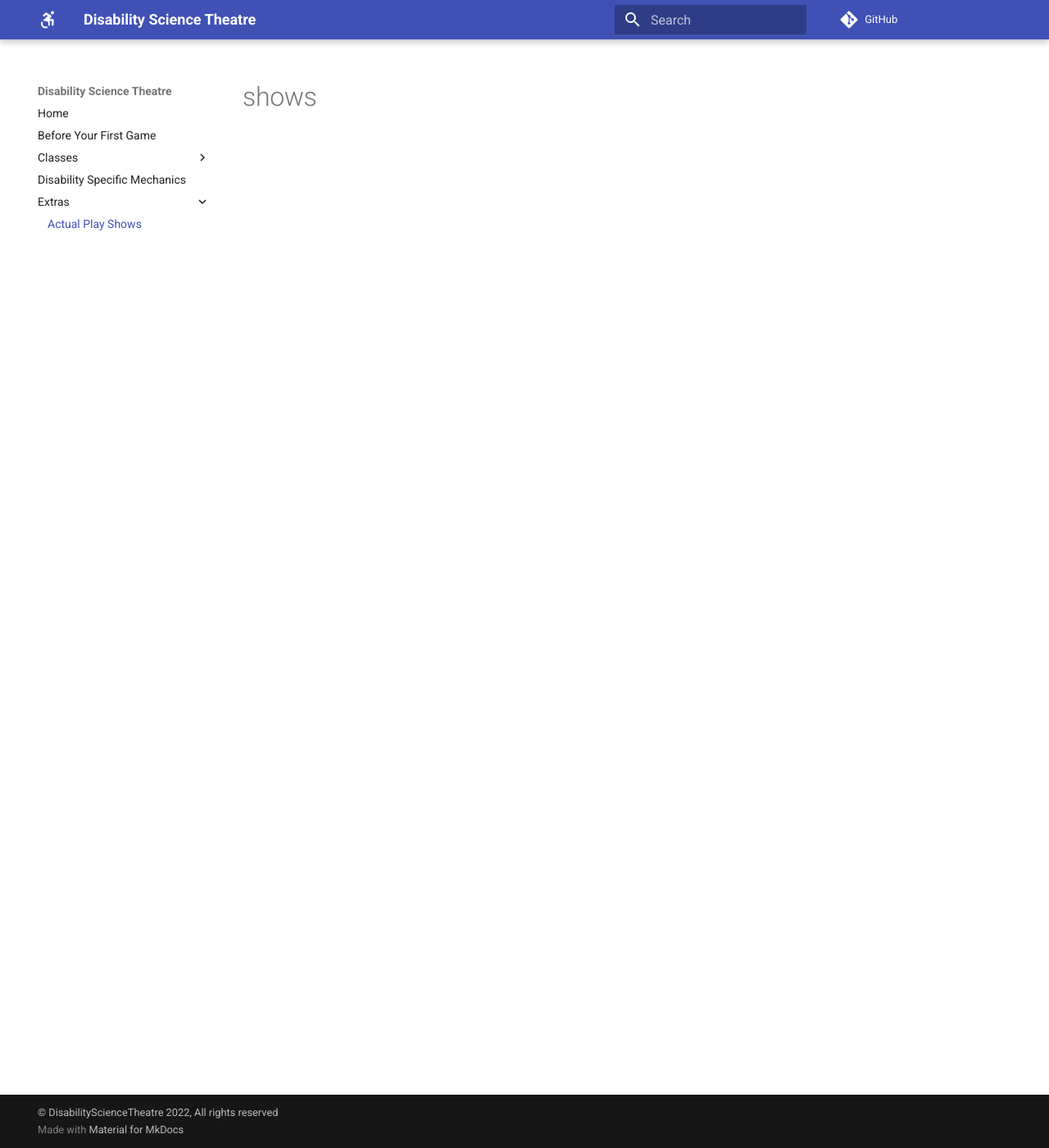
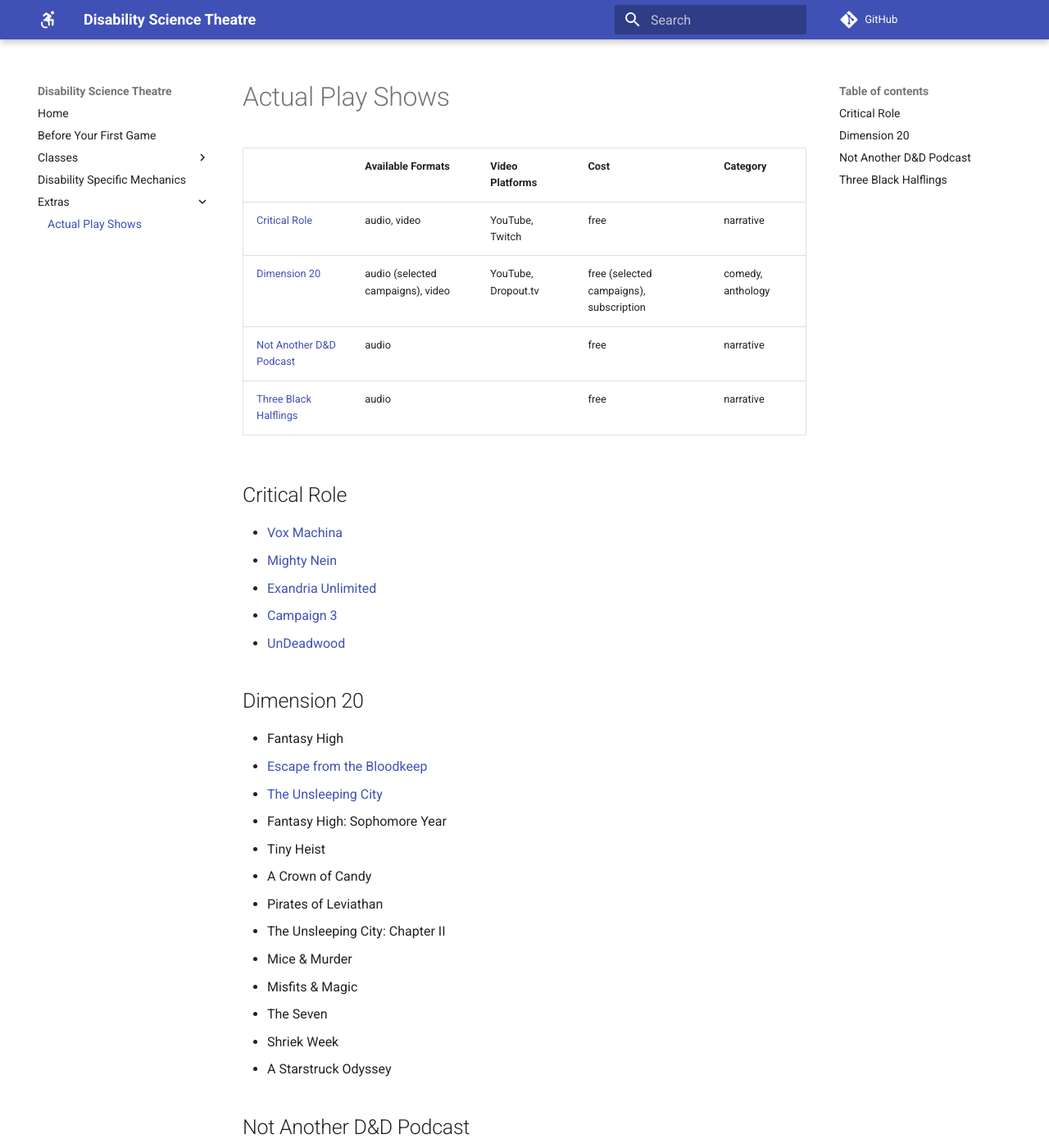
Before and after one commit to DisabilityScienceTheatre/resources, an MkDocs documentation site: the page built from docs/shows.md, in a window 1280 px wide and 1400 px high. Shown: the whole window at 82% size. Built offline with MkDocs 1.6.1 and Material for MkDocs 9.7.7, drawn with Linux system fonts in a browser that asks for light colours; comment, search, counter and statistics services are not loaded; some of the changed text lies outside the part shown.

Commit message:
Actual play (#3)
* table for comparing price / platforms
* playlist links

```diff
--- a/docs/robots.txt
+++ b/docs/robots.txt
@@ -6,8 +6,8 @@
 
 ### Version Information #
 ###################################################
-### Version: V4.2022.01.2868
-### Updated: Fri Jan 21 10:03:20 UTC 2022
+### Version: V4.2022.02.2904
+### Updated: Mon Feb  7 22:01:20 UTC 2022
 ### Bad Bot Count: 636
 ###################################################
 ### Version Information ##
--- a/docs/shows.md
+++ b/docs/shows.md
@@ -1 +1,40 @@
-# shows
+# Actual Play Shows
+
+|  | Available Formats  | Video Platforms | Cost | Category |
+|---|---|---|---|---|
+| [Critical Role](#critical-role) | audio, video | YouTube, Twitch | free | narrative |
+| [Dimension 20](#dimension-20) | audio (selected campaigns), video | YouTube, Dropout.tv | free (selected campaigns), subscription | comedy, anthology |
+| [Not Another D&D Podcast](#not-another-dd-podcast) | audio | | free | narrative |
+| [Three Black Halflings](#three-black-halflings) | audio |  | free | narrative |
+
+## Critical Role
+
+ *  [Vox Machina](https://www.youtube.com/playlist?list=PL1tiwbzkOjQz7D0l_eLJGAISVtcL7oRu_){:target="_blank", title="YouTube playlist"}
+ *  [Mighty Nein](https://www.youtube.com/playlist?list=PL1tiwbzkOjQxD0jjAE7PsWoaCrs0EkBH2){:target="_blank", title="YouTube playlist"}
+ *  [Exandria Unlimited](https://www.youtube.com/playlist?list=PL1tiwbzkOjQzSnYHVT8X4pyMIbSX3i4gz){:target="_blank", title="YouTube playlist"}
+ *  [Campaign 3](https://www.youtube.com/playlist?list=PL1tiwbzkOjQydg3QOkBLG9OYqWJ0dwlxF){:target="_blank", title="YouTube playlist"}
+ *  [UnDeadwood](https://www.youtube.com/playlist?list=PL1tiwbzkOjQwuwLkGnqVdJnzQ-YNX2_qz){:target="_blank", title="YouTube playlist"}
+
+## Dimension 20
+ *  Fantasy High
+ *  [Escape from the Bloodkeep](https://www.youtube.com/playlist?list=PLhOoxQxz2yFOSXAFjzg9GQFoky53tDm9d){:target="_blank", title="YouTube playlist"}
+ *  [The Unsleeping City](https://www.youtube.com/playlist?list=PLhOoxQxz2yFPI_0_7EviC1tX_nwq8SNxe){:target="_blank", title="YouTube playlist"}
+ *  Fantasy High: Sophomore Year
+ *  Tiny Heist
+ *  A Crown of Candy
+ *  Pirates of Leviathan
+ *  The Unsleeping City: Chapter II
+ *  Mice & Murder
+ *  Misfits & Magic
+ *  The Seven
+ *  Shriek Week
+ *  A Starstruck Odyssey
+
+## Not Another D&D Podcast
+ *  [Bahumia](https://open.spotify.com/playlist/18Pi14JOlDdkk5H6J42QrQ){:target="_blank", title="unofficial Spotify playlist"}
+ *  [Eldermourne](https://open.spotify.com/playlist/70dHOXP07lB77F6OdV6GXO){:target="_blank", title="unofficial Spotify playlist"}
+ *  Campaign 3
+
+## Three Black Halflings
+ *  [The Cub & The Caterpillar](https://open.spotify.com/playlist/0OBMvMVN9FWBDpNFaahKr4){:target="_blank", title="unofficial Spotify playlist"}
+ *  [Outlaws and Obelisks](https://open.spotify.com/playlist/3pKvaNJMNSRz1xdrnV6KQ6?si=8bf02114be944a21){:target="_blank", title="unofficial Spotify playlist"}
```
Also changed, not shown: README.md (+4 -0 lines), 1 other file.
